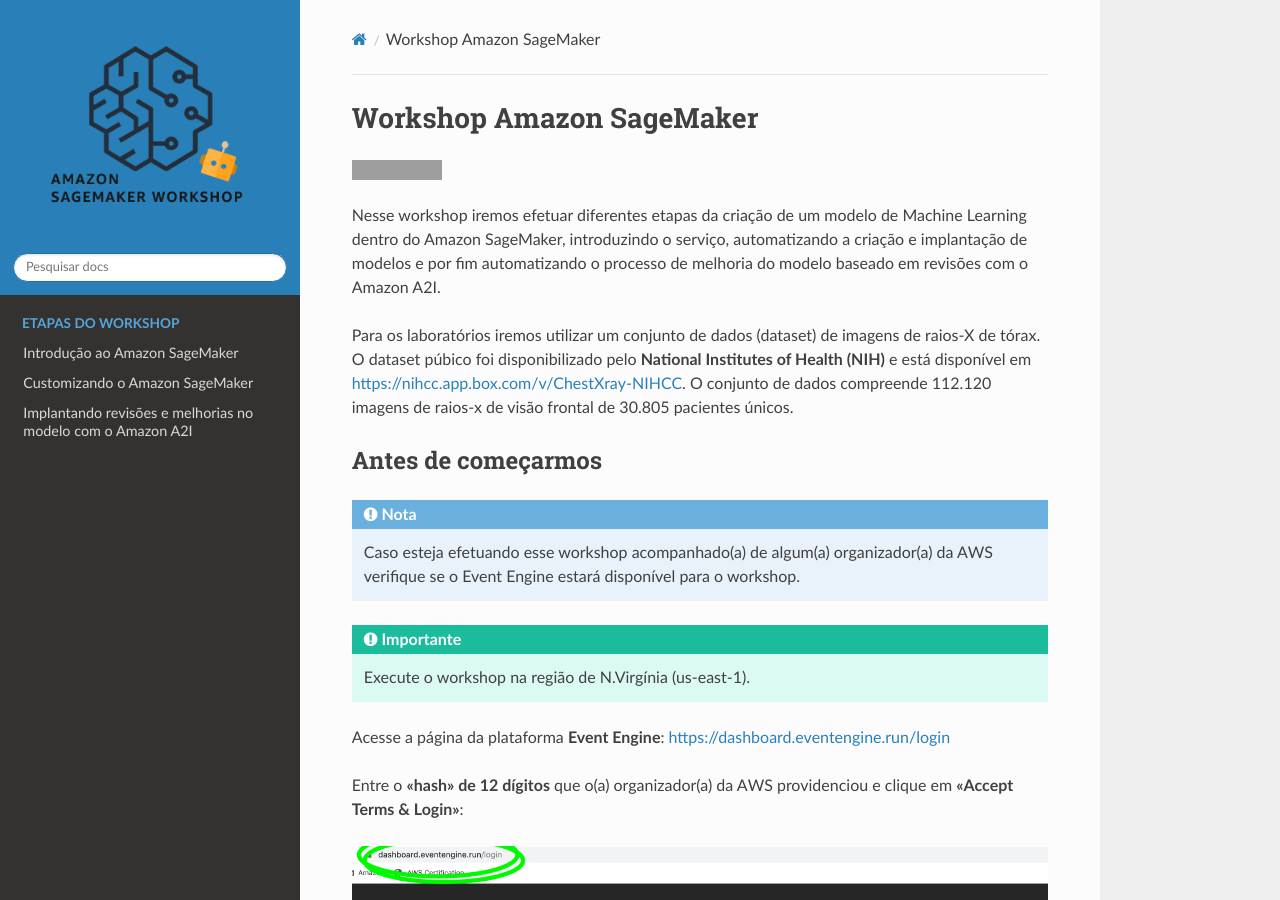
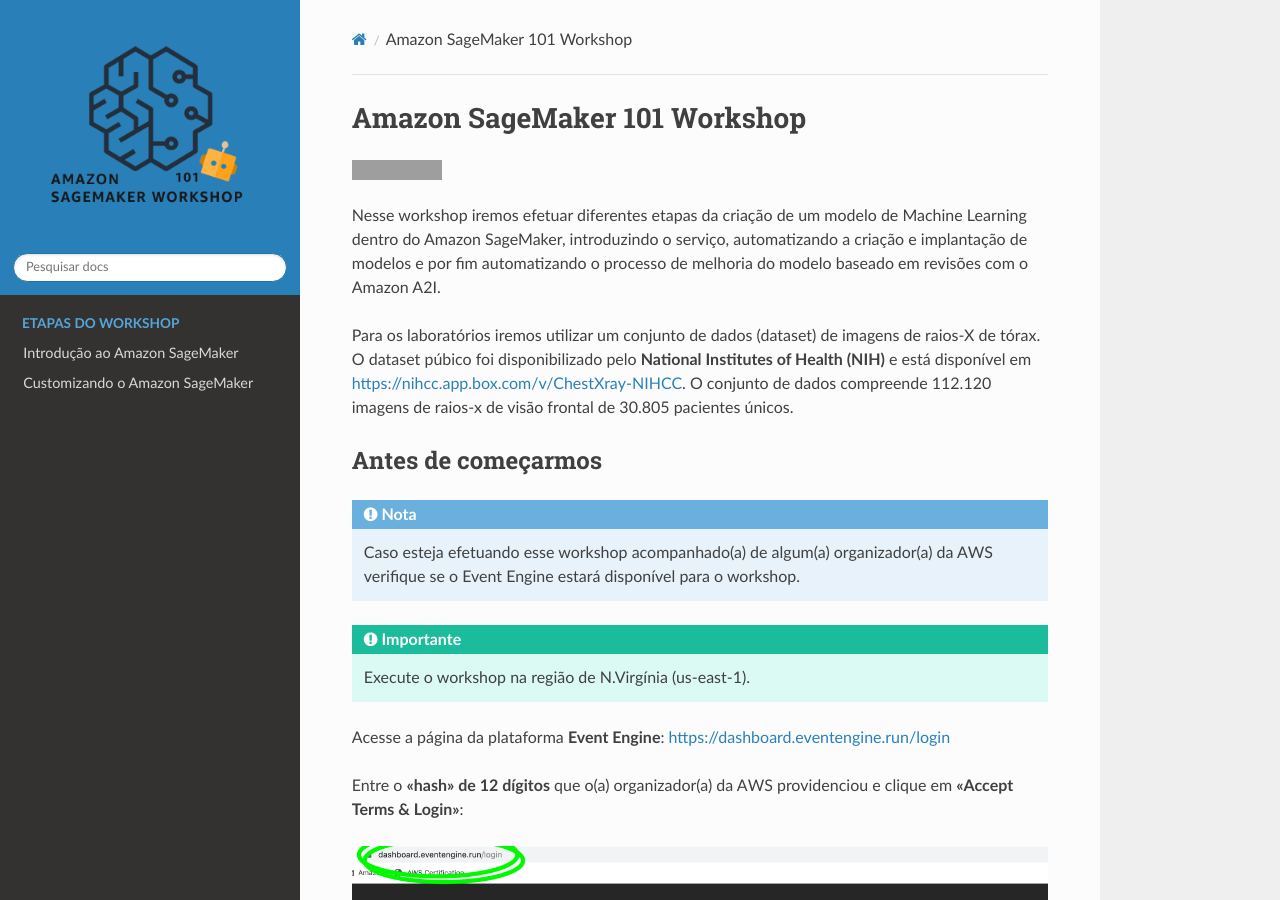
Before and after one commit to BRCentralSA/sagemaker-101-workshop, a Sphinx documentation site: the page built from docs/source/index.rst, in a window 1280 px wide and 900 px high. Built offline with Sphinx 7.4.7 and the Read the Docs theme 2.0.0, drawn with Linux system fonts in a browser that asks for light colours; some of the changed text lies outside the part shown; grey boxes are pictures that could not be loaded.

Commit message:
feat(First notebook) Added first notebook

```diff
--- a/docs/source/conf.py
+++ b/docs/source/conf.py
@@ -4,7 +4,7 @@
 
 # -- Project information -----------------------------------------------------
 
-project = "Workshop Amazon SageMaker"
+project = "Amazon SageMaker 101 Workshop"
 author = "Gabriel Bella Martini"
 
 # -- General configuration ---------------------------------------------------
--- a/docs/source/index.rst
+++ b/docs/source/index.rst
@@ -1,5 +1,5 @@
 ************************************************
-Workshop Amazon SageMaker
+Amazon SageMaker 101 Workshop
 ************************************************
 
 .. image:: https://readthedocs.org/projects/workshop-amazon-sagemaker/badge/?version=latest
--- a/docs/source/intro_sagemaker.rst
+++ b/docs/source/intro_sagemaker.rst
@@ -46,9 +46,7 @@
 
 Leia e execute cada estágio do notebook em Python clicando em **Run** ou através do atalho ``Shift+Enter``.
 
-
-
-
+.. image:: _static/01-sagemaker-introduction/sg_06.png
 
 Rotulação dos dados com Ground Truth
 ------------------------------------------------
--- a/docs/source/ml_review.rst
+++ /dev/null
@@ -1,2 +0,0 @@
-Implantando revisões e melhorias no modelo com o Amazon A2I
-------------------------------------------------------------------
--- a/docs/source/mlops.rst
+++ /dev/null
@@ -1,2 +0,0 @@
-Criando um pipeline automatizado para o treinamento e implantação do modelo
------------------------------------------------------------------------------
```
Also changed, not shown: other parts of docs/source/index.rst (+0 -1 lines), README.md (+1 -1 lines), docs/source/inferences.rst (deleted, +0 -21 lines), docs/source/_static/01-sagemaker-introduction/sg_06.png (added), docs/source/_static/logo.png, images/aiml-icon.png, 7 other files.
